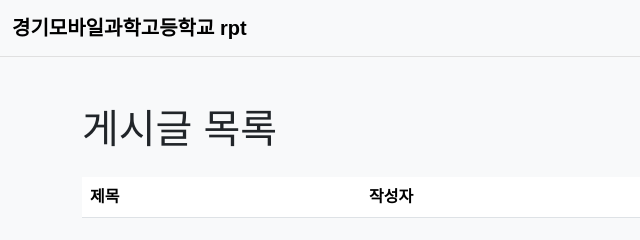
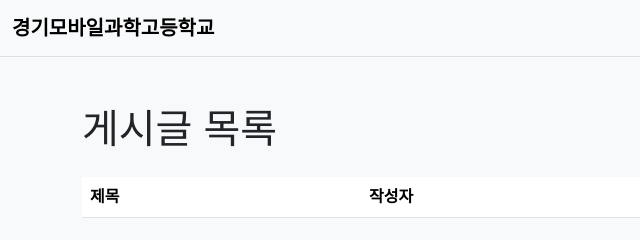
Before and after one commit to chanhyeok0830/study-0709, a plain HTML site: page index.html in a window 1280 px wide. Shown: the full height of the page, 0-640 px from the left. Drawn offline with Linux system fonts and the light colour scheme.

Commit message:
Update index.html

```diff
--- a/index.html
+++ b/index.html
@@ -9,7 +9,7 @@
 <body>
   <nav class="navbar navbar-expand-lg bg-body-tertiary">
     <div class="container-fluid">
-      <span class="navbar-brand">경기모바일과학고등학교 rpt</span>
+      <span class="navbar-brand">경기모바일과학고등학교</span>
       <div class="collapse navbar-collapse" id="navbarSupportedContent">
         <ul class="navbar-nav me-auto mb-2 mb-lg-0"></ul>
         <div class="d-flex align-items-center">
```
